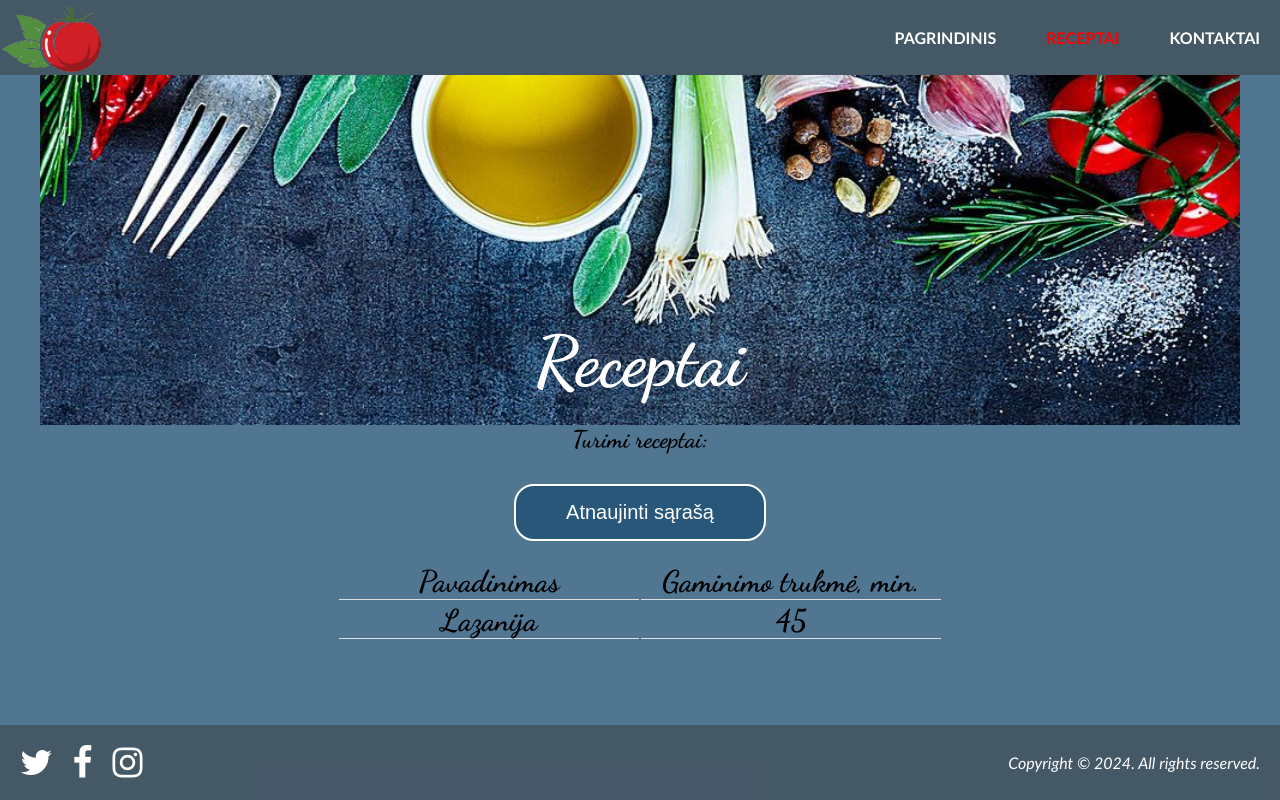
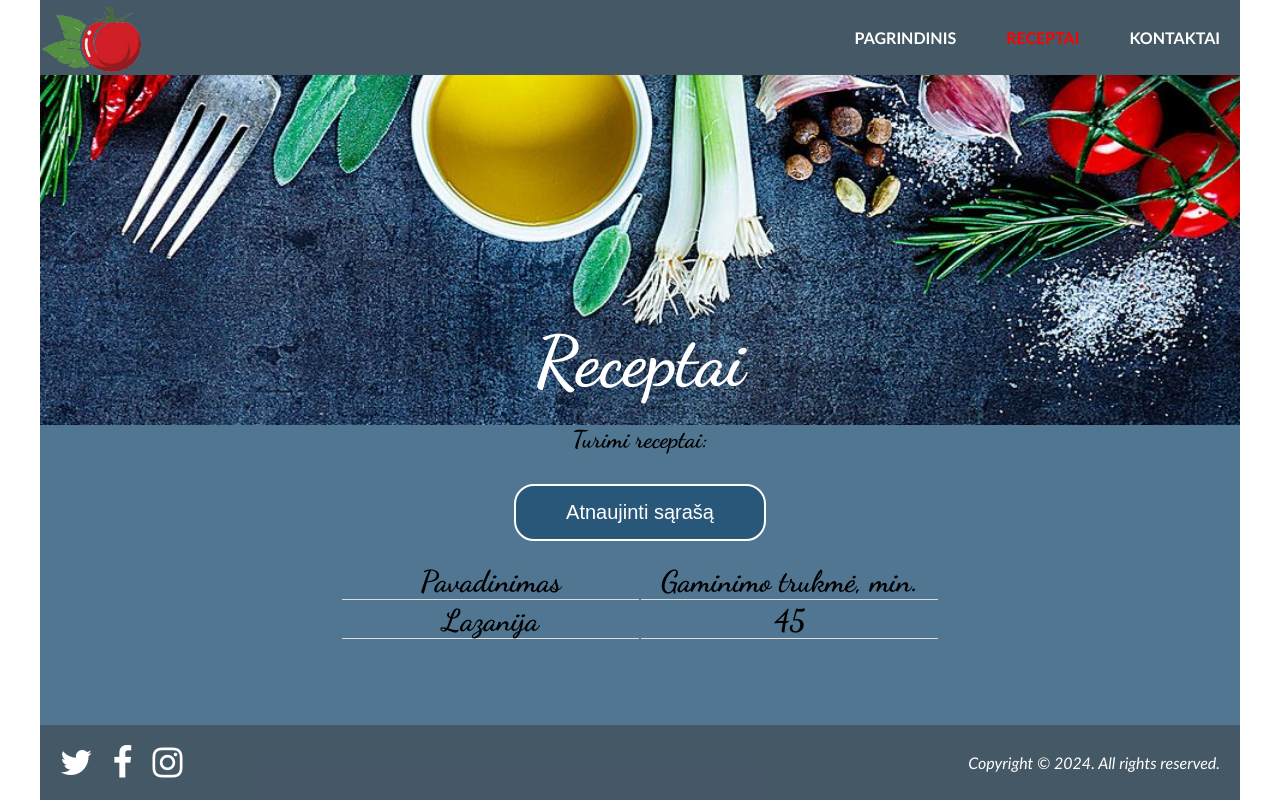
Before and after one commit to Jongita/TS-Receptai, a website: page receptai.html in a window 1280 px wide. Drawn offline with Linux system fonts and the light colour scheme.

Commit message:
fixed width

```diff
--- a/css/base.css
+++ b/css/base.css
@@ -11,12 +11,16 @@ body {
     width: 100vw;
 }
 
+main {
+    width: 1200px;
+    margin: 0 calc(50% - 600px);
+    background-color: #1e4e72c5;
+}
+
 #dataSection {
     display: flex;
-
     align-items: center;
     flex-direction: column;
-    background-color:#1e4e72c5;
     min-height: calc(100vh - 150px);
 }
 
@@ -26,14 +30,13 @@ body {
     justify-content: center;
     align-items: center;
     margin-top: 0;
-
 }
 
 .title img {
     position: relative;
     width: 1200px;
     height: 350px;
-    min-width: calc(100vw - 1200px);
+    margin: 0 calc(50% - 600px);
 }
 
 .title h2 {
--- a/css/footer.css
+++ b/css/footer.css
@@ -5,6 +5,8 @@ footer {
     justify-content: space-between;
     align-items: center;
     font-family: 'Gill Sans', 'Gill Sans MT', Calibri, 'Trebuchet MS', sans-serif;
+    width: 1200px;
+    margin: 0 calc(50% - 600px);
 }
 
 .social-list {
--- a/css/header.css
+++ b/css/header.css
@@ -1,8 +1,11 @@
+
 .mainHeader {
     height: 75px;
     background-color:#0f273ac5;
     display: flex;
     justify-content: space-between;
+    width: 1200px;
+    margin: 0 calc(50% - 600px);
 }
 
 .mainHeaderList {
--- a/receptai.html
+++ b/receptai.html
@@ -34,6 +34,7 @@
             </ul>
         </nav>
     </header>
+    <main>
         <section id="dataSection">
             <div class="title">
                 <h2>Receptai</h2>
@@ -83,6 +84,7 @@
 
             </div>
         </section>
+    </main>
     <footer>
         <div class="social-list">
             <a class="icon fa fa-twitter" href="https://www.example.com" target="_blank"></a>
```
Also changed, not shown: css/main.css (+1 -22 lines), index.html (+3 -3 lines). Lines whose indentation alone changed are shown as unchanged.
